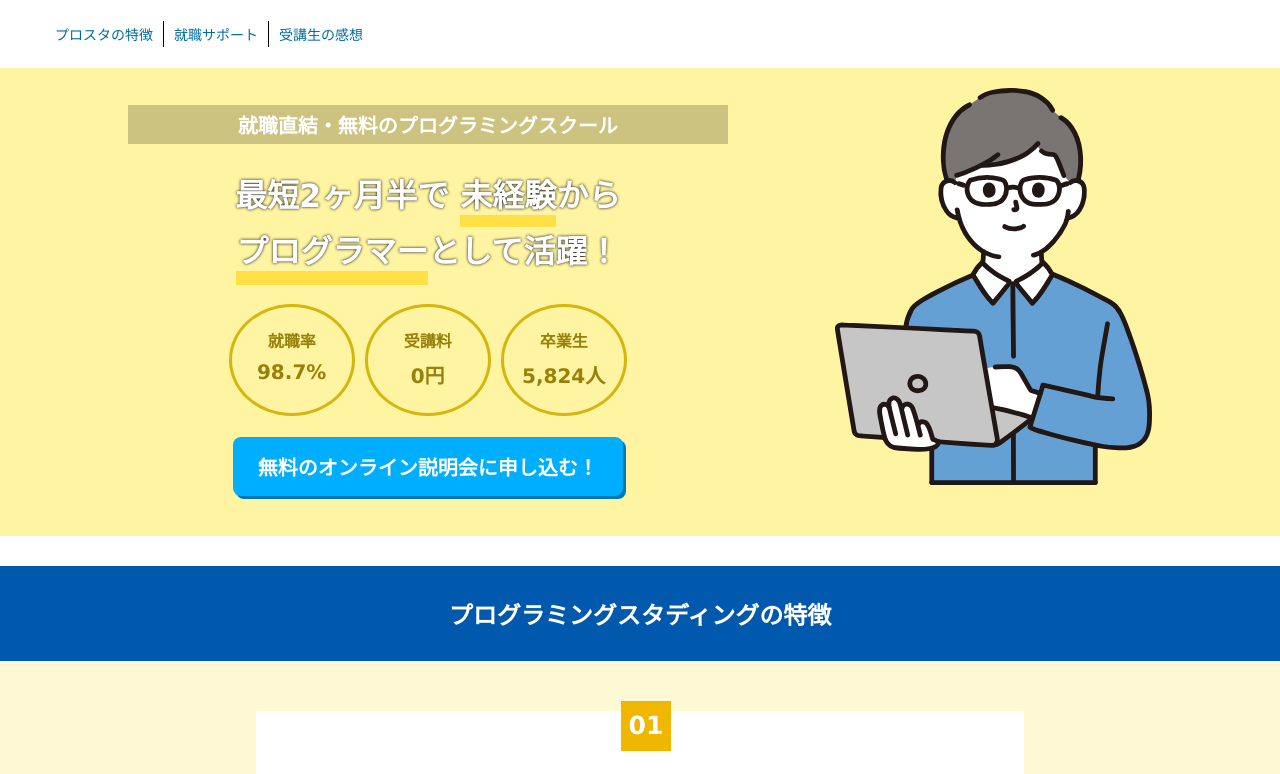
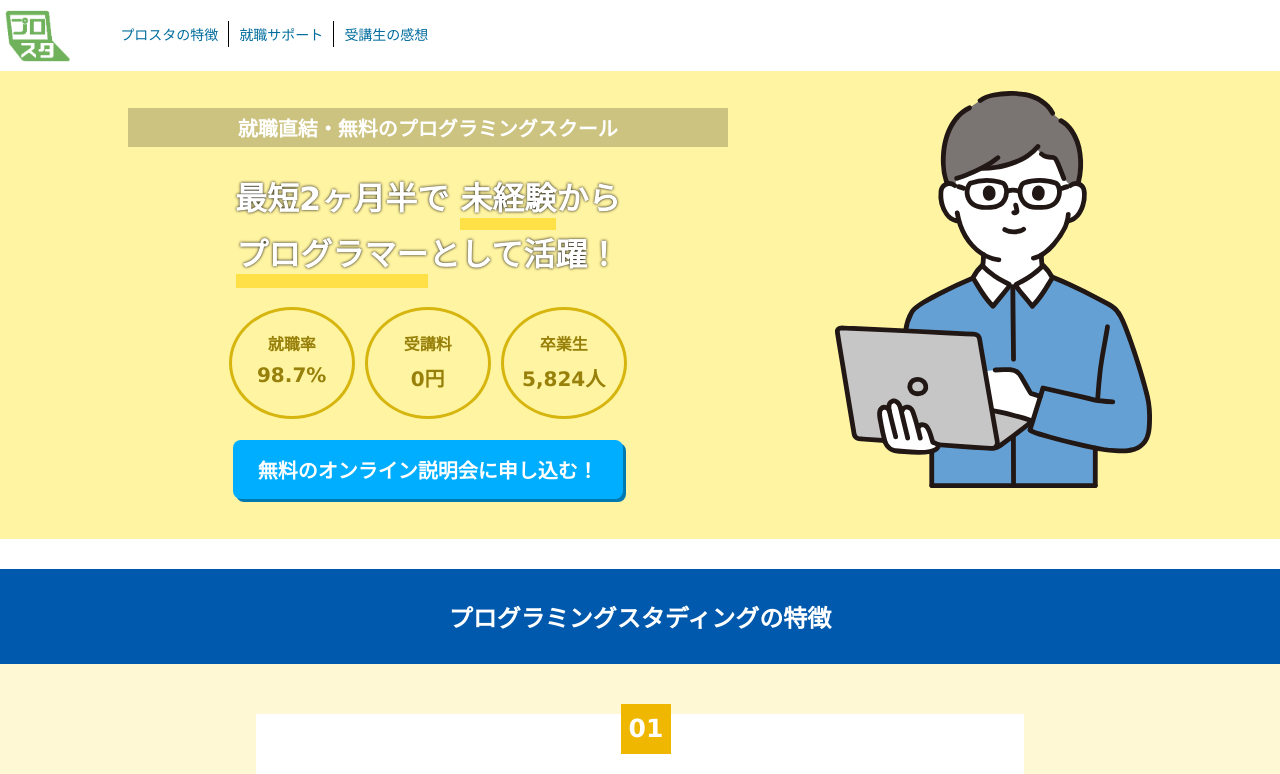
Before and after one commit to sawawaya/portfolio-programing_school_website, a plain HTML site: page index.html in a window 1280 px wide. Shown: the top 774 px of the page. Drawn offline with Linux system fonts and the light colour scheme.

Commit message:
Update index.html

```diff
--- a/index.html
+++ b/index.html
@@ -10,9 +10,9 @@
 <body>
     <header>
         <div class="header-menu">
-            <!-- <div class="header-logo">
+            <div class="header-logo">
                 <img src="images/logo_prosta.png" height="52px" alt="プログラミングスタディングのロゴ">
-            </div> -->
+            </div>
             <div class="pc-menu">
                 <nav>
                     <ul>
```
